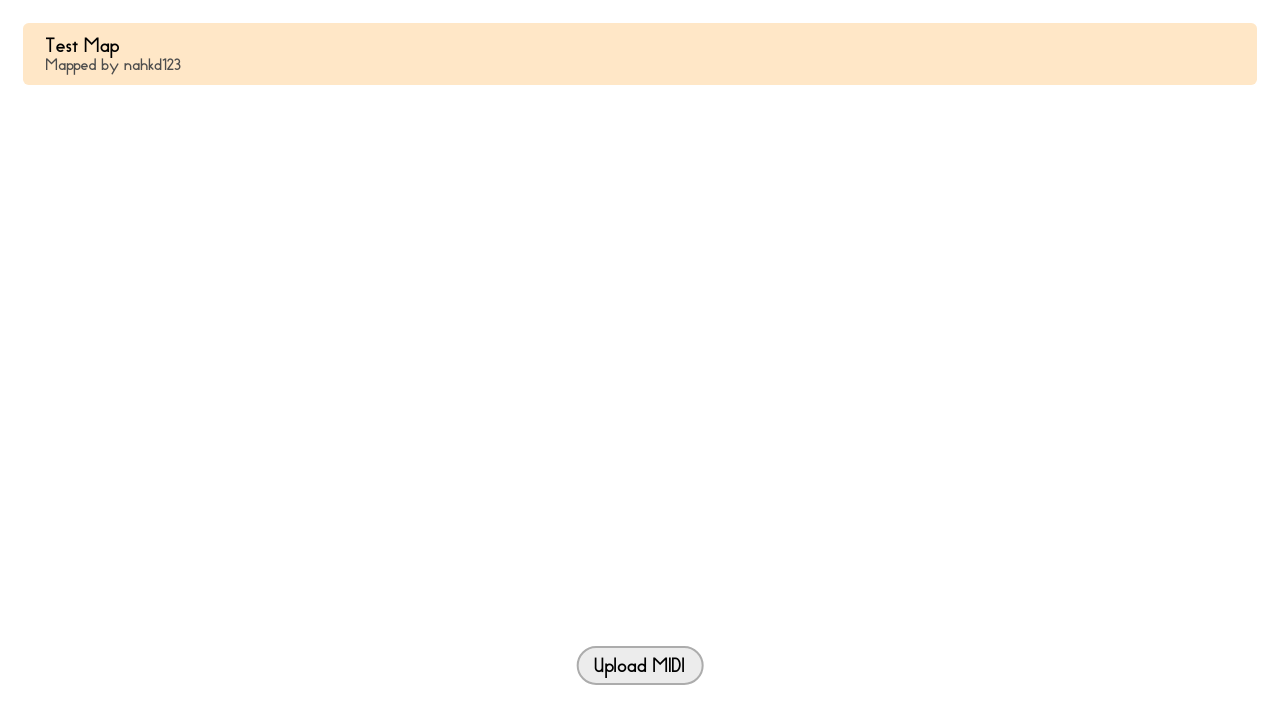
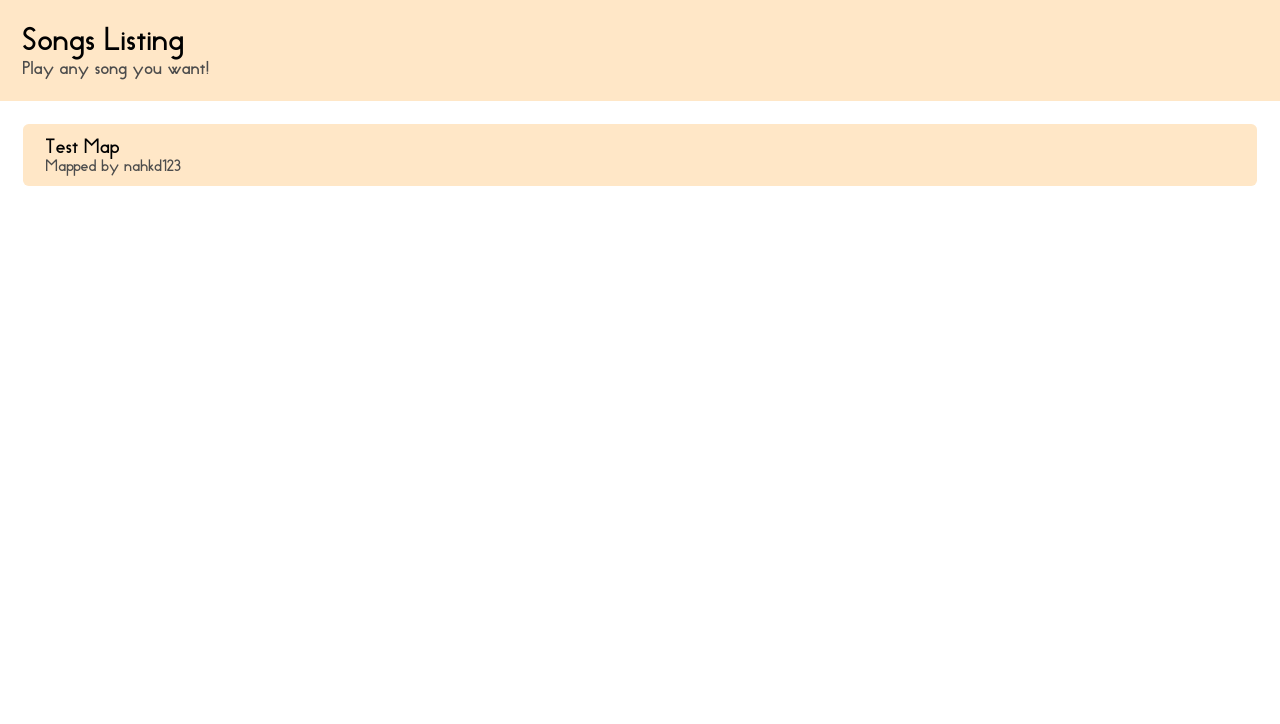
Before and after one commit to nahkd123/piano-tiles, a website built with webpack: page html/index.html in a window 1280 px wide. Built offline with nearby package versions, Linux system fonts and the light colour scheme; no server answers.

Commit message:
Make songs listing feel more complete (not really)

```diff
--- a/html/index.css
+++ b/html/index.css
@@ -73,25 +73,25 @@ html, body {
     font-size: 1em;
 }
 
-.metadata, .diff { padding: 1em; }
-.metadata.mini {
+.header, .diff { padding: 1em; }
+.header.mini {
     padding: 0.5em 1em;
     border-radius: 0.25em;
     margin-bottom: 0.5em;
 }
-.metadata {
+.header {
     background-color: #ffe7c7;
     /* TODO: Set metadata to map background because yes. */
 }
-.metadata > .title { font-size: 1.6em; }
-.metadata > .mapper { font-size: 0.9em; color: #4c4c4c; }
-.metadata.mini > .title { font-size: 1em; }
-.metadata.mini > .mapper { font-size: 0.8em; color: #4c4c4c; }
+.header > .title { font-size: 1.6em; }
+.header > .description { font-size: 0.9em; color: #4c4c4c; }
+.header.mini > .title { font-size: 1em; }
+.header.mini > .description { font-size: 0.8em; color: #4c4c4c; }
 .diff > .speed::before { display: inline-block; content: 'Speed'; width: 25%; color: #4c4c4c; }
 
 .listing {
     padding: 1em;
-    height: 75%;
+    height: calc(100% - 2em - 1.6em - 0.8em - 2em);
     overflow-y: scroll;
 }
 
@@ -102,6 +102,7 @@ html, body {
     border-radius: 1e8px;
     border: 0.1em solid #acacac;
     margin-left: 50%;
+    margin-top: 0.5em;
     transform: translateX(-50%);
 }
 .button.play {
--- a/src/index.ts
+++ b/src/index.ts
@@ -1,9 +1,5 @@
-import { TEST_MAP } from "./engine/GameMap";
 import { SimpleMapStore } from "./engine/MapStore";
-import { Playfield } from "./ui/Playfield";
-import { Screen } from "./ui/Screen";
-import { MapInfoScreen } from "./ui/screens/MapInfoScreen";
-import { HomeScreen } from "./ui/screens/HomeScreen";
+import { ListingScreen } from "./ui/screens/ListingScreen";
 import { BACK_BUTTON } from "./ui/BackButton";
 import { AudioManager } from "./audio/AudioManager";
 
@@ -14,5 +10,5 @@ Promise.all([
 document.body.append(BACK_BUTTON.element);
 
 let mapStore = new SimpleMapStore();
-let screen = new HomeScreen(mapStore);
+let screen = new ListingScreen(mapStore);
 screen.push();
--- a/src/ui/screens/HomeScreen.ts
+++ b/src/ui/screens/ListingScreen.ts
@@ -5,20 +5,40 @@ import { BACK_BUTTON } from "../BackButton";
 import { Screen } from "../Screen";
 import { MapInfoScreen } from "./MapInfoScreen";
 
-export class HomeScreen extends Screen {
+export class ListingScreen extends Screen {
+
+    header: HTMLDivElement;
 
     listingView: HTMLDivElement;
     uploadMIDIButton: HTMLDivElement;
+    newMapButton: HTMLDivElement;
 
     constructor(public readonly store: MapStore) {
         super();
+
+        this.header = document.createElement("div");
+        this.header.className = "header songslisting";
+        let headerTitle = document.createElement("div");
+        headerTitle.className = "title";
+        headerTitle.textContent = "Songs Listing";
+        let headerDesc = document.createElement("div");
+        headerDesc.className = "description";
+        headerDesc.textContent = "Play any song you want!";
+        this.header.append(headerTitle, headerDesc);
 
         this.listingView = document.createElement("div");
         this.listingView.className = "listing";
         this.uploadMIDIButton = document.createElement("div");
         this.uploadMIDIButton.className = "button upload"
         this.uploadMIDIButton.textContent = "Upload MIDI"
-        this.contents.append(this.listingView, this.uploadMIDIButton);
+
+        this.newMapButton = document.createElement("div");
+        this.newMapButton.className = "button upload"
+        this.newMapButton.textContent = "New Map"
+        this.contents.append(
+            this.header,
+            this.listingView
+        );
 
         this.applyQuery();
         this.uploadMIDIButton.addEventListener("click", async () => {
@@ -48,13 +68,13 @@ export class HomeScreen extends Screen {
         let maps = await this.store.queryMaps(query);
         maps.forEach(mapInfo => {
             let inf = document.createElement("div");
-            inf.className = "metadata mini";
+            inf.className = "header mini";
 
             let titleView = document.createElement("div");
             titleView.className = "title";
             titleView.textContent = mapInfo.title;
             let mapperView = document.createElement("div");
-            mapperView.className = "mapper";
+            mapperView.className = "description";
             mapperView.textContent = `Mapped by ${mapInfo.author}`;
             inf.append(titleView, mapperView);
             this.listingView.append(inf);
--- a/src/ui/screens/MapInfoScreen.ts
+++ b/src/ui/screens/MapInfoScreen.ts
@@ -19,12 +19,12 @@ export class MapInfoScreen extends Screen {
     ) {
         super();
         this.metadata = document.createElement("div");
-        this.metadata.className = "metadata";
+        this.metadata.className = "header";
         this.titleView = document.createElement("div");
         this.titleView.className = "title";
         this.titleView.textContent = map.title;
         this.mapperView = document.createElement("div");
-        this.mapperView.className = "mapper";
+        this.mapperView.className = "description";
         this.mapperView.textContent = `Mapped by ${map.author}`;
         this.metadata.append(this.titleView, this.mapperView);
 
```
